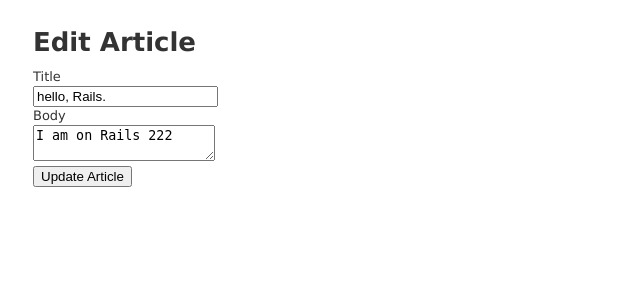
After one commit to HoffmanZheng/Ruby-Demo, a Rails app: page /articles/1/edit in a window 1280 px wide. The commit adds this page. Shown: the top 300 px of the page, without its empty margins (0-640 px from the left). Run offline with Rails 7, Linux system fonts and the light colour scheme; data comes from the database, SQL or seed files in the repository; both versions use the stored data as it was after the commit; style sheets or scripts are compiled from the project's sources.

Commit message:
article update: partial html; render form

```diff
--- a/Ruby on Rails/blog/app/controllers/articles_controller.rb
+++ b/Ruby on Rails/blog/app/controllers/articles_controller.rb
@@ -30,6 +30,20 @@ class ArticlesController < ApplicationController
     end
   end
 
+  def edit
+    @article = Article.find(params[:id])
+  end
+
+  def update
+    @article = Article.find(params[:id])
+
+    if @article.update(article_params)
+      redirect_to @article
+    else
+      render :edit
+    end
+  end
+
   # ---> [strong typing]: specify what values are allowed in param
   private
     def article_params
--- /dev/null
+++ b/Ruby on Rails/blog/app/views/articles/_form.html.erb
@@ -0,0 +1,26 @@
+<%# a shared view called a partial, shared by
+new and edit action; all `@article` is been replaced with `article` %>
+
+<%# a form builder, that follows Rails conventions
+the `form_with` helper instantiates a form builder %>
+<%= form_with model: article do |form| %>
+    <div>
+        <%= form.label :title %>
+        <%= form.text_field :title %>
+        <% article.errors.full_messages_for(:title).each do |message| %>
+            <div><%= message %></div>
+        <% end %>
+    </div>
+
+    <div>
+        <%= form.label :body %>
+        <%= form.text_area :body %>
+        <% article.errors.full_messages_for(:body).each do |message| %>
+            <div><%= message %></div>
+        <% end %>
+    </div>
+
+    <div>
+        <%= form.submit %>
+    </div>
+<% end %>
--- /dev/null
+++ b/Ruby on Rails/blog/app/views/articles/edit.html.erb
@@ -0,0 +1,4 @@
+<h1>Edit Article</h1>
+
+<%= render "form", article: @article %>
+<%# @article passed by controller as a local variable %>
--- a/Ruby on Rails/blog/app/views/articles/show.html.erb
+++ b/Ruby on Rails/blog/app/views/articles/show.html.erb
@@ -1,2 +1,6 @@
 <h1><%= @article.title%></h1>
 <p><%= @article.body%></p>
+
+<ul>
+    <li><%= link_to "Edit", edit_article_path(@article) %></li>
+</ul>
```
Also changed, not shown: Ruby on Rails/blog/app/views/articles/new.html.erb (+5 -23 lines), Ruby on Rails/blog/notes/notes.md (+4 -1 lines), Ruby on Rails/blog/db/development.sqlite3, 1 other file.
